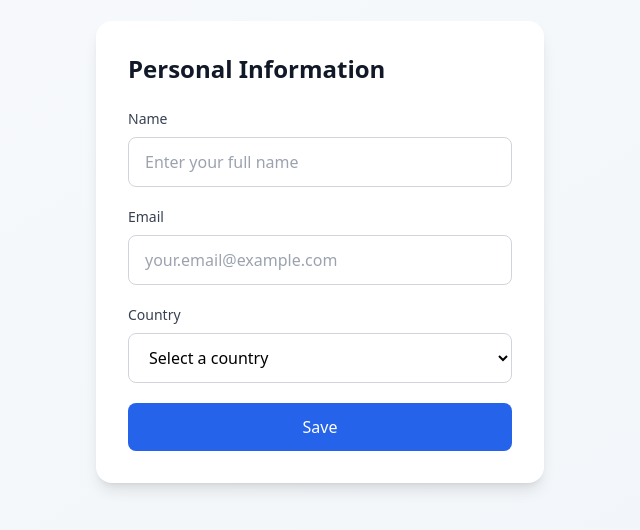
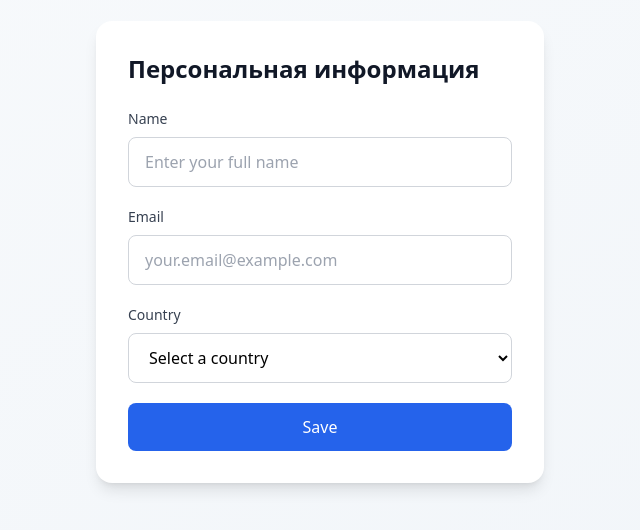
Before and after one commit to dkgladyshev-commits/React_Form, a React (Vite) app: page / in a window 1280 px wide. Shown: the part 148-678 px from the top of the page, without its empty margins (320-960 px from the left). Built offline with nearby package versions, Linux system fonts and the light colour scheme.

Commit message:
Updated App.tsx

```diff
--- a/src/App.tsx
+++ b/src/App.tsx
@@ -47,7 +47,7 @@ function App() {
           {!showConfirmation ? (
             <div>
               <h1 className="text-2xl font-semibold text-gray-900 mb-6">
-                Personal Information
+                Персональная информация
               </h1>
 
               <form onSubmit={handleSave} className="space-y-5">
```
